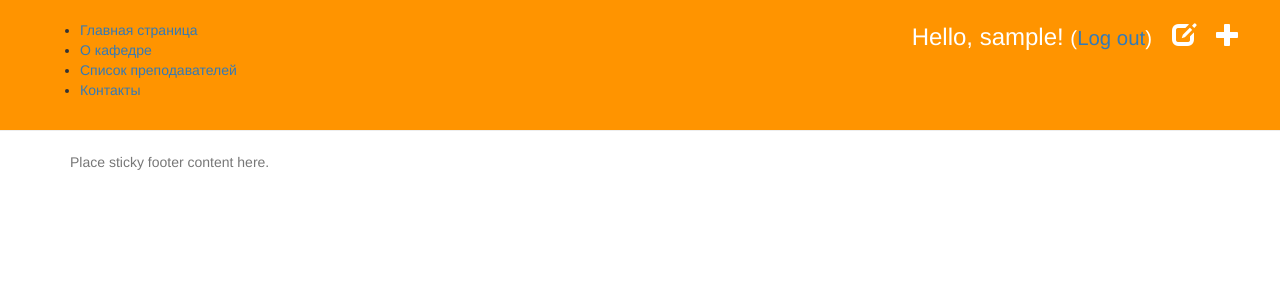
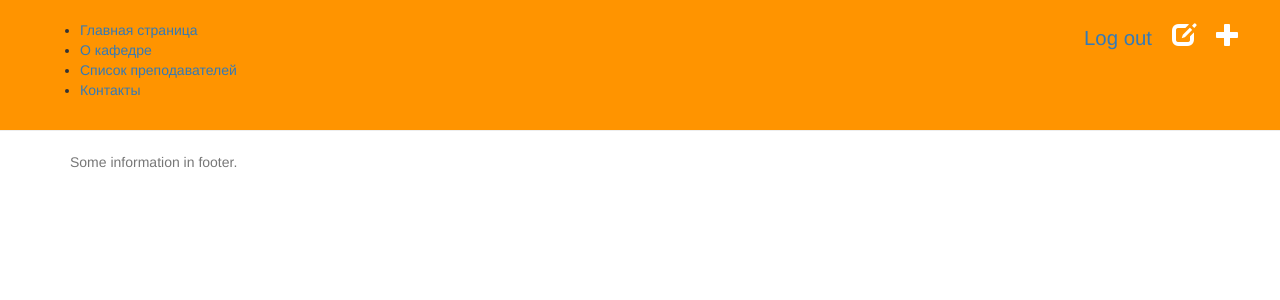
Before and after one commit to forshev/my-first-blog, a Django app: a page that uses blog/templates/blog/base.html in a window 1280 px wide. Shown: the top 300 px of the page. Run offline with Django 3.2, Linux system fonts and the light colour scheme; the visitor is signed in with stand-in values (Sample User, id 1); data that the repository does not hold is empty; some libraries are stand-ins or nearby versions.

Commit message:
Some fresh look.

```diff
--- a/blog/templates/blog/base.html
+++ b/blog/templates/blog/base.html
@@ -7,14 +7,14 @@
          <link rel="stylesheet" href="//maxcdn.bootstrapcdn.com/bootstrap/3.2.0/css/bootstrap.min.css">
          <link rel="stylesheet" href="//maxcdn.bootstrapcdn.com/bootstrap/3.2.0/css/bootstrap-theme.min.css">
          <link rel="stylesheet" href="{% static 'css/blog.css' %}">
-           <title>Geoinformanics department</title>
+           <title>Кафедра геоинформатики</title>
        </head>
        <body>
        <div class="page-header">
          {% if user.is_authenticated %}
     <a href="{% url 'post_new' %}" class="top-menu"><span class="glyphicon glyphicon-plus"></span></a>
     <a href="{% url 'post_draft_list' %}" class="top-menu"><span class="glyphicon glyphicon-edit"></span></a>
-    <p class="top-menu">Hello, {{ user.username }}! <small>(<a href="{% url 'django.contrib.auth.views.logout' %}">Log out</a>)</small></p>
+    <p class="top-menu"><small><a href="{% url 'django.contrib.auth.views.logout' %}">Log out</a></small></p>
     {% else %}
     <a href="{% url 'django.contrib.auth.views.login' %}" class="top-menu"><span class="glyphicon glyphicon-lock"></span></a>
     {% endif %}
@@ -38,7 +38,7 @@
 
        <footer class="footer">
             <div class="container">
-              <p class="text-muted">Place sticky footer content here.</p>
+              <p class="text-muted">Some information in footer.</p>
             </div>
           </footer>
 
```
Also changed, not shown: blog/static/css/blog.css (+9 -4 lines).
